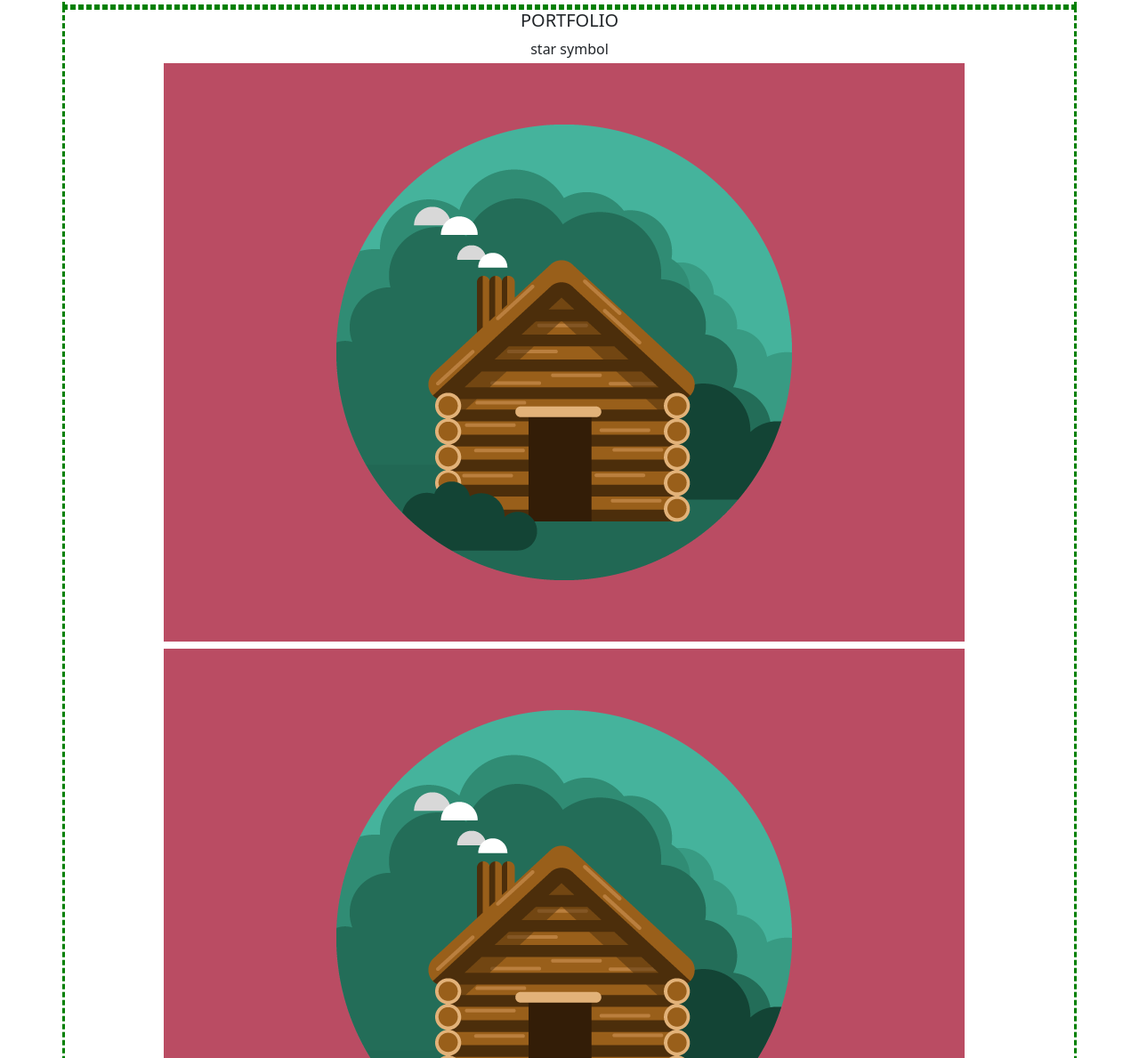
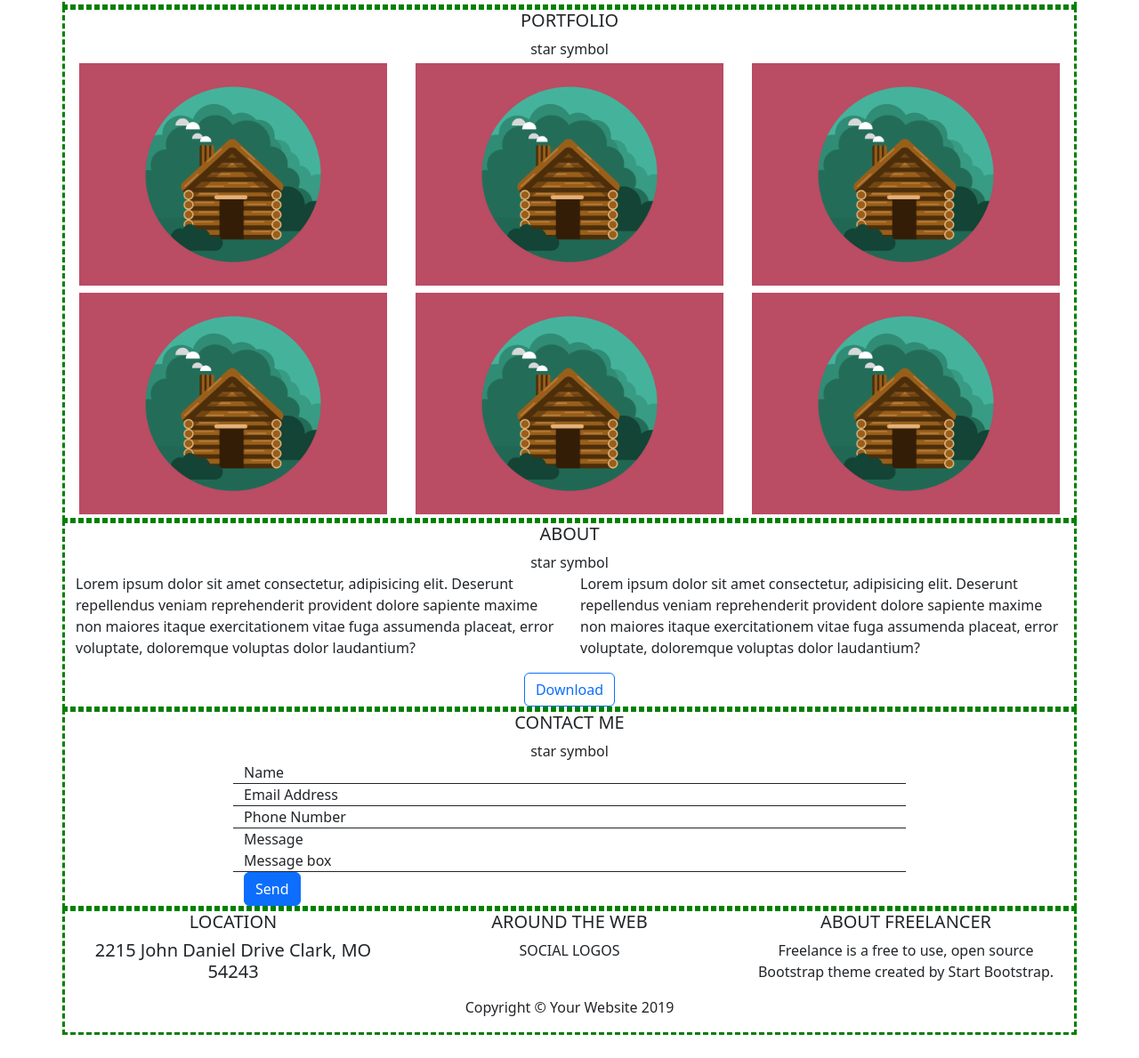
Before and after one commit to LorenzoPagani/html-css-bootstrap-freelancer, a plain HTML site: page index.html in a window 1280 px wide. Shown: the part 511-1700 px from the top of the page at 89% size. After the commit the page ends 1674 px from the top, so only its background shows below. Drawn offline with nearby package versions, Linux system fonts and the light colour scheme.

Commit message:
responsive block layout

```diff
--- a/index.html
+++ b/index.html
@@ -36,11 +36,11 @@
                         <div class=" debug col-12">
                             <div class="row text-center">
                                 <div class="col-4 offset-4">
-                                    <img class="fluid-img" src="img/avatar.svg" alt="avatar">
+                                    <img class="card-img" src="img/avatar.svg" alt="avatar">
                                 </div>
-                                <h1 class="col-8 offset-2">START BOOTSTRAP</h1>
-                                <div class="col-4 offset-4"> star symbol</div>
-                                <h6 class="col-10 offset-1"> GRAPHIC ARTIST</h6>
+                                <h1 class="col-12">START BOOTSTRAP</h1>
+                                <div class="col-12"> star symbol</div>
+                                <h6 class="col-12"> GRAPHIC ARTIST</h6>
                             </div>
                         </div>
                     </div>
@@ -52,27 +52,27 @@
             <section id="portfolio">
                 <div class="debug container">
                     <div class="row text-center">
-                        <h5 class="col-4 offset-4">PORTFOLIO</h5>
-                        <div class="col-4 offset-4"> star symbol</div>
+                        <h5 class="col-12">PORTFOLIO</h5>
+                        <div class="col-12"> star symbol</div>
                     </div>
                     <div class="row">
-                        <div class="col-10 offset-1">
-                            <img class="img-fluid p-1" src="img/cabin.png" alt="cabin">
+                        <div class="col-12 col-sm-6 col-md-4">
+                            <img class="card-img p-1" src="img/cabin.png" alt="cabin">
                         </div>
-                        <div class="col-10 offset-1">
-                            <img class="img-fluid p-1" src="img/cabin.png" alt="cabin">
+                        <div class="col-12 col-sm-6 col-md-4">
+                            <img class="card-img p-1" src="img/cabin.png" alt="cabin">
                         </div>
-                        <div class="col-10 offset-1">
-                            <img class="img-fluid p-1" src="img/cabin.png" alt="cabin">
+                        <div class="col-12 col-sm-6 col-md-4">
+                            <img class="card-img p-1" src="img/cabin.png" alt="cabin">
                         </div>
-                        <div class="col-10 offset-1">
-                            <img class="img-fluid p-1" src="img/cabin.png" alt="cabin">
+                        <div class="col-12 col-sm-6 col-md-4">
+                            <img class="card-img p-1" src="img/cabin.png" alt="cabin">
                         </div>
-                        <div class="col-10 offset-1">
-                            <img class="img-fluid p-1" src="img/cabin.png" alt="cabin">
+                        <div class="col-12 col-sm-6 col-md-4">
+                            <img class="card-img p-1" src="img/cabin.png" alt="cabin">
                         </div>
-                        <div class="col-10 offset-1">
-                            <img class="img-fluid p-1" src="img/cabin.png" alt="cabin">
+                        <div class="col-12 col-sm-6 col-md-4">
+                            <img class="card-img p-1" src="img/cabin.png" alt="cabin">
                         </div>
                     </div>
                 </div>
@@ -83,17 +83,19 @@
             <section>
                 <div class=" debug container">
                     <div class="row text-center">
-                        <h5 class="col-4 offset-4">ABOUT</h5>
-                        <div class="col-4 offset-4">star symbol</div>
+                        <h5 class="col-12">ABOUT</h5>
+                        <div class="col-12">star symbol</div>
                     </div>
                     <div class="row">
-                        <div class="col-8 offset-2">
+                        <div class="col-12 col-sm-6">
                             <p>Lorem ipsum dolor sit amet consectetur, adipisicing elit. Deserunt repellendus veniam reprehenderit provident dolore sapiente maxime non maiores itaque exercitationem vitae fuga assumenda placeat, error voluptate, doloremque voluptas dolor laudantium?</p>
+                        </div>
+                        <div class="col-12 col-sm-6">
                             <p>Lorem ipsum dolor sit amet consectetur, adipisicing elit. Deserunt repellendus veniam reprehenderit provident dolore sapiente maxime non maiores itaque exercitationem vitae fuga assumenda placeat, error voluptate, doloremque voluptas dolor laudantium?</p>
                         </div>
                     </div>
                     <div class="row">
-                        <div class="col-4 offset-4 text-center">
+                        <div class="col-12 text-center">
                             <button class="btn btn-outline-primary">Download</button>
                         </div>
                     </div>
@@ -105,8 +107,8 @@
             <section>
                 <div class="debug container">
                     <div class="row text-center">
-                        <h5 class="col-4 offset-4">CONTACT ME</h5>
-                        <div class="col-4 offset-4">star symbol</div>
+                        <h5 class="col-12">CONTACT ME</h5>
+                        <div class="col-12">star symbol</div>
                     </div>
                     <div class="row">
                         <div class="col-8 offset-2 border-bottom border-dark">Name</div>
@@ -124,5 +126,35 @@
             </section>
         </main>
 
+        <!-- footer -->
+
+        <footer>
+            <div class="debug container text-center">
+                <div class="row">
+                    <div class="col-12 col-sm-4">
+                        <div class="row">
+                            <h5 class="col-12">LOCATION</h5>
+                            <h5 class="col-12">2215 John Daniel Drive Clark, MO 54243</h5>
+                        </div>
+                    </div>
+                    <div class="col-12 col-sm-4">
+                        <div class="row">
+                            <h5 class="col-12">AROUND THE WEB</h5>
+                            <div class="col-12">SOCIAL LOGOS</div>
+                        </div>
+                    </div>
+                    <div class="col-12 col-sm-4">
+                        <div class="row">
+                            <h5 class="col-12">ABOUT FREELANCER</h5>
+                            <p class="col-12">Freelance is a free to use, open source Bootstrap
+                                theme created by Start Bootstrap.</p>
+                        </div>
+                    </div>
+                </div>
+                <div class="row">
+                    <p class="col-12">Copyright &copy; Your Website 2019</p>
+                </div>
+            </div>
+        </footer>
     </body>
 </html>
```
